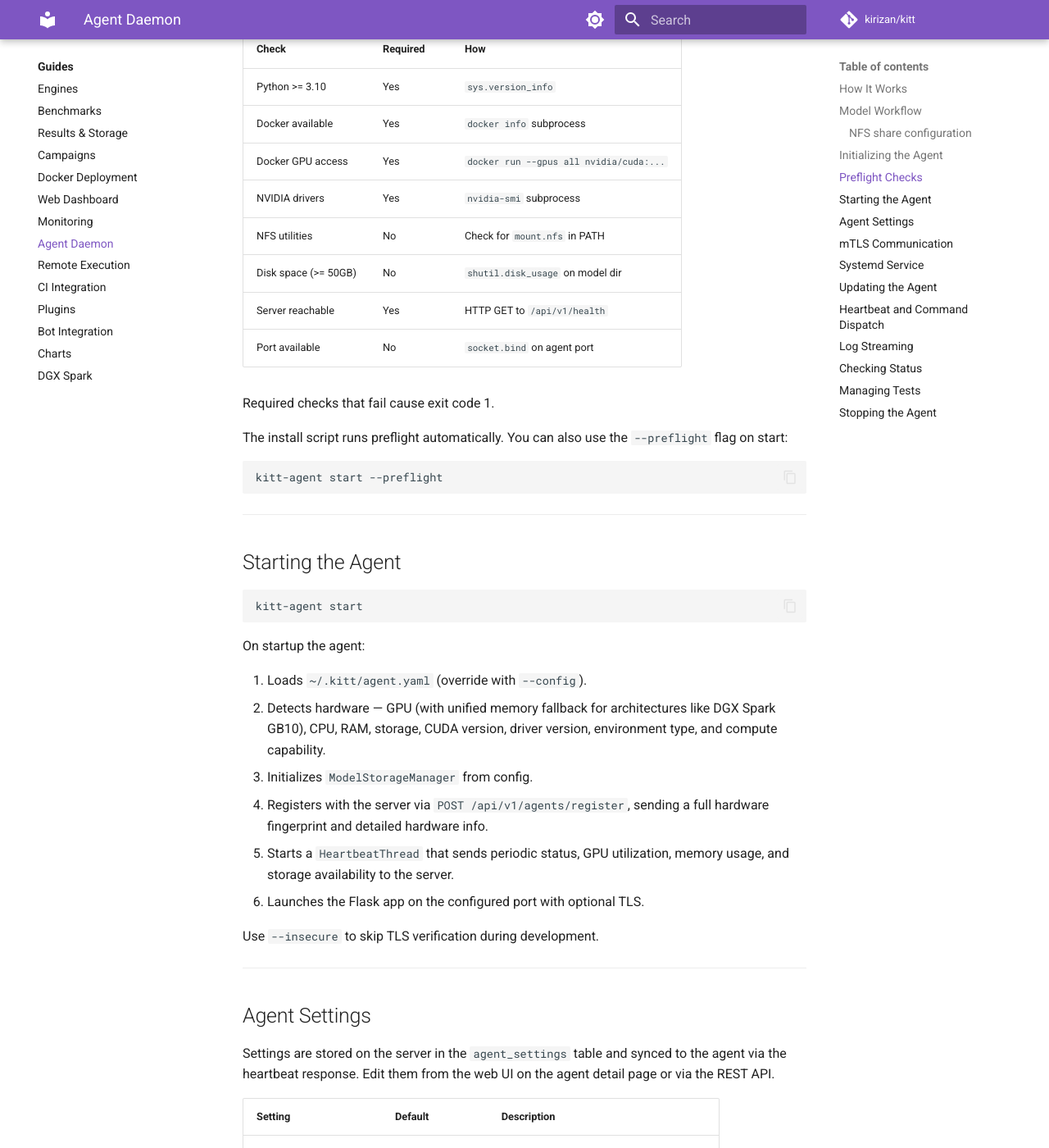
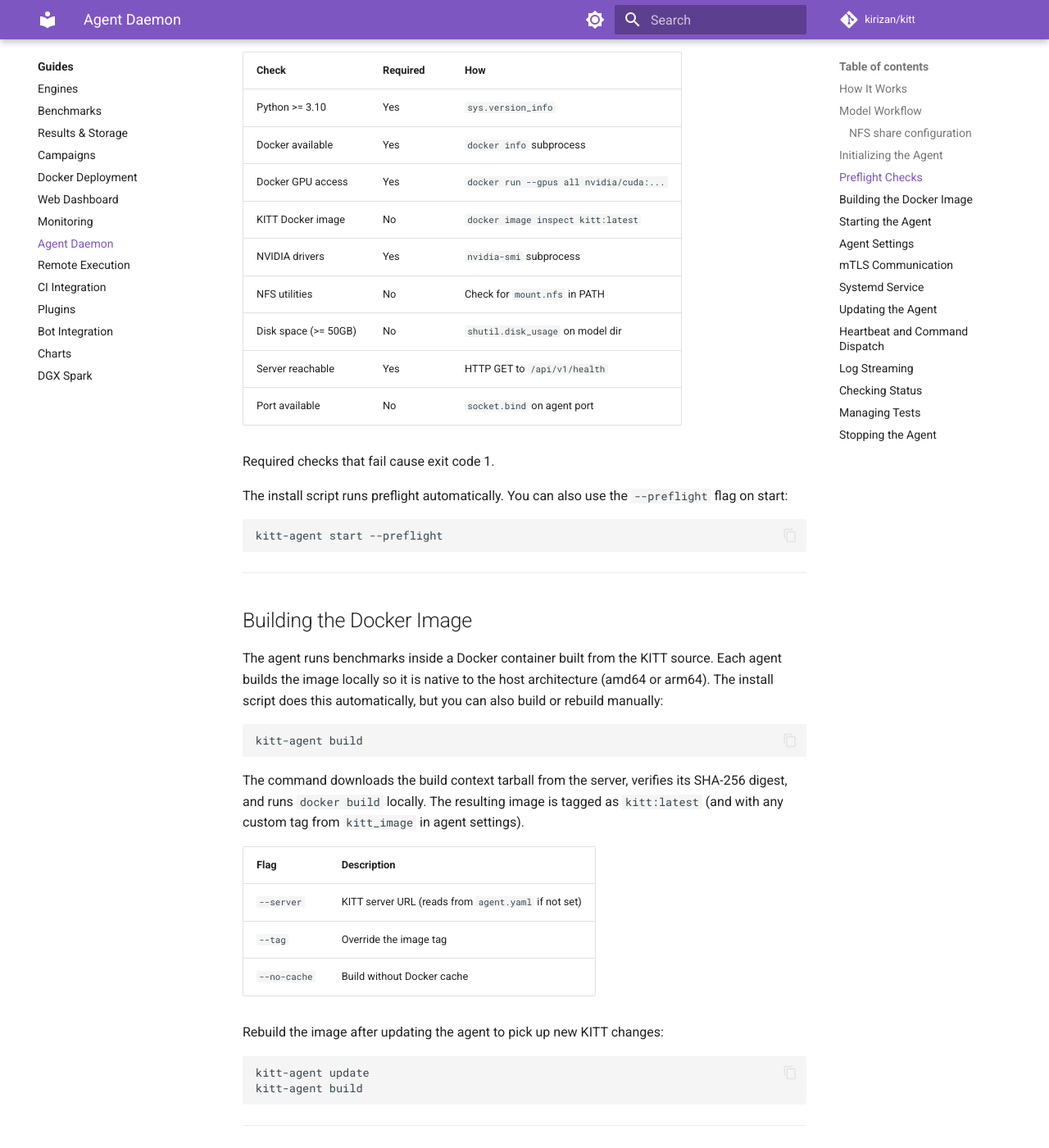
Before and after one commit to Kirizan/kitt, an MkDocs documentation site: the page built from docs/guides/agents.md, in a window 1280 px wide and 1400 px high, scrolled down 2213 px. Shown: the whole window at 82% size. Built offline with MkDocs 1.6.1 and Material for MkDocs 9.7.7, drawn with Linux system fonts in a browser that asks for light colours; comment, search, counter and statistics services are not loaded; some of the changed text lies outside the part shown.

Commit message:
Update documentation for multi-arch Docker execution
- agents.md: Docker-first execution in model workflow, new "Building
  the Docker Image" section, KITT Docker image preflight check,
  kitt_image agent setting, rebuild note in Updating the Agent
- api.md: Add install script, package, and build context endpoints
- docker-files.md: Multi-arch note and kitt-agent build reference
- changelog.md: Add multi-arch Docker execution entries to 1.2.0

Co-Authored-By: Claude Opus 4.6 <noreply@anthropic.com>

````diff
--- a/docs/guides/agents.md
+++ b/docs/guides/agents.md
@@ -30,7 +30,8 @@ When a benchmark is dispatched, the agent resolves the model path through the
    mounted (via fstab or explicit `sudo mount -t nfs`).
 3. **Copy from share** — copy the model from the share to local storage using
    `shutil.copytree`.
-4. **Run benchmark** — execute `kitt run` with the local model path.
+4. **Run benchmark** — execute the benchmark in a Docker container (falls back
+   to local `kitt run` if the image is not available).
 5. **Cleanup** — if `auto_cleanup` is enabled, delete the local copy after the
    benchmark completes.
 
@@ -94,6 +95,7 @@ Checks performed:
 | Python >= 3.10 | Yes | `sys.version_info` |
 | Docker available | Yes | `docker info` subprocess |
 | Docker GPU access | Yes | `docker run --gpus all nvidia/cuda:...` |
+| KITT Docker image | No | `docker image inspect kitt:latest` |
 | NVIDIA drivers | Yes | `nvidia-smi` subprocess |
 | NFS utilities | No | Check for `mount.nfs` in PATH |
 | Disk space (>= 50GB) | No | `shutil.disk_usage` on model dir |
@@ -107,6 +109,37 @@ The install script runs preflight automatically. You can also use the
 
 ```bash
 kitt-agent start --preflight
+```
+
+---
+
+## Building the Docker Image
+
+The agent runs benchmarks inside a Docker container built from the KITT
+source. Each agent builds the image locally so it is native to the host
+architecture (amd64 or arm64). The install script does this automatically,
+but you can also build or rebuild manually:
+
+```bash
+kitt-agent build
+```
+
+The command downloads the build context tarball from the server, verifies
+its SHA-256 digest, and runs `docker build` locally. The resulting image is
+tagged as `kitt:latest` (and with any custom tag from `kitt_image` in agent
+settings).
+
+| Flag | Description |
+|------|-------------|
+| `--server` | KITT server URL (reads from `agent.yaml` if not set) |
+| `--tag` | Override the image tag |
+| `--no-cache` | Build without Docker cache |
+
+Rebuild the image after updating the agent to pick up new KITT changes:
+
+```bash
+kitt-agent update
+kitt-agent build
 ```
 
 ---
@@ -147,6 +180,7 @@ detail page or via the REST API.
 | `model_share_mount` | *(empty)* | Local mount point for NFS share |
 | `auto_cleanup` | `true` | Delete local model copies after benchmarks |
 | `heartbeat_interval_s` | `30` | Seconds between heartbeats (10-300) |
+| `kitt_image` | *(empty)* | Docker image tag for benchmark containers |
 
 ---
 
@@ -199,10 +233,17 @@ The `update` command downloads the latest agent package from the KITT server
 (`/api/v1/agent/package`) and reinstalls it into the agent's virtual environment.
 Use `--restart` to automatically stop the running agent and start the new version.
 
+After updating, rebuild the Docker image to pick up new KITT changes:
+
+```bash
+kitt-agent build
+```
+
 If the agent is managed by systemd, restart the service after updating:
 
 ```bash
 kitt-agent update
+kitt-agent build
 sudo systemctl restart kitt-agent
 ```
 
````
Also changed, not shown: docs/changelog.md (+5 -0 lines), docs/reference/api.md (+5 -0 lines), docs/reference/docker-files.md (+9 -1 lines).
